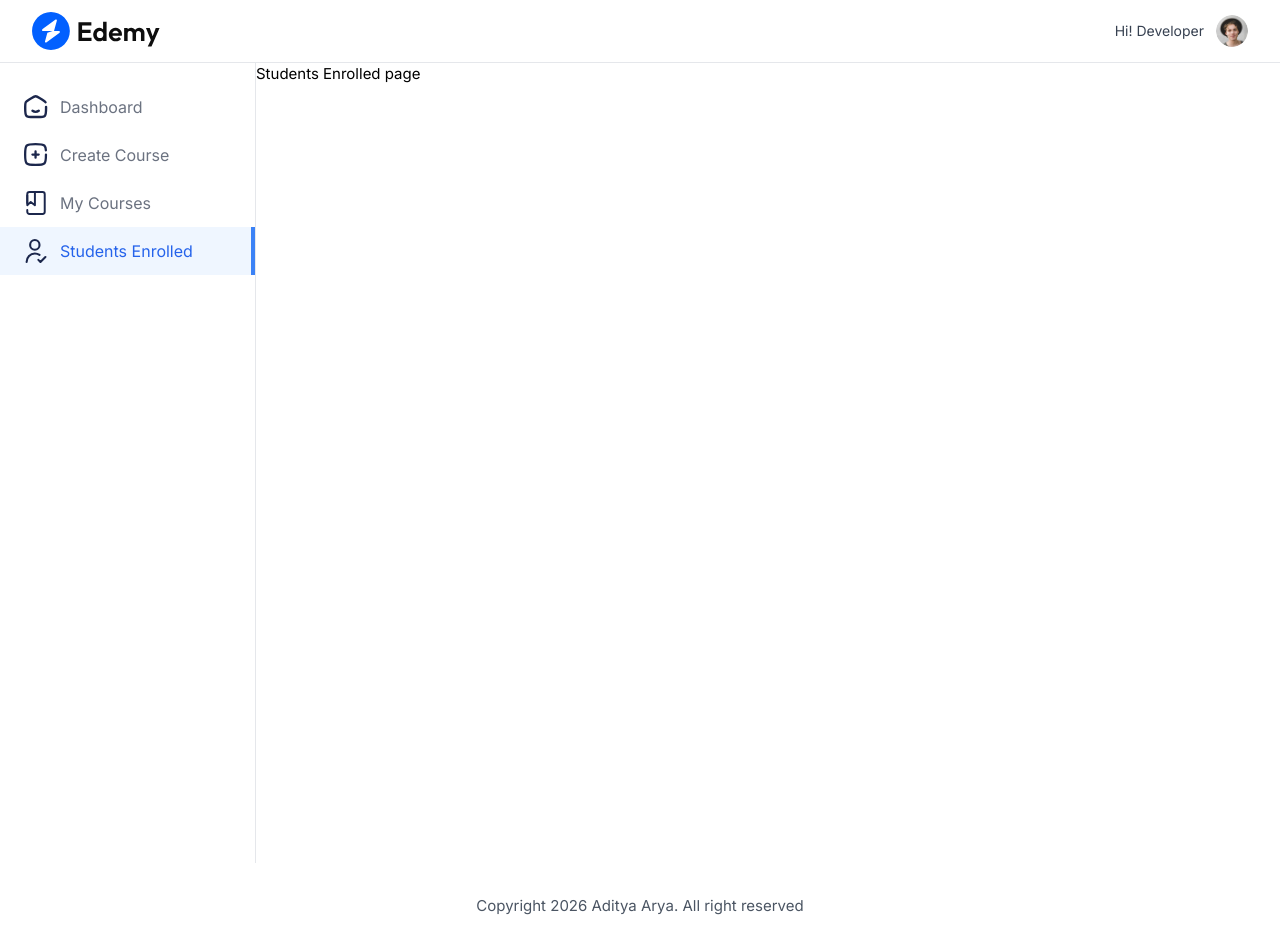
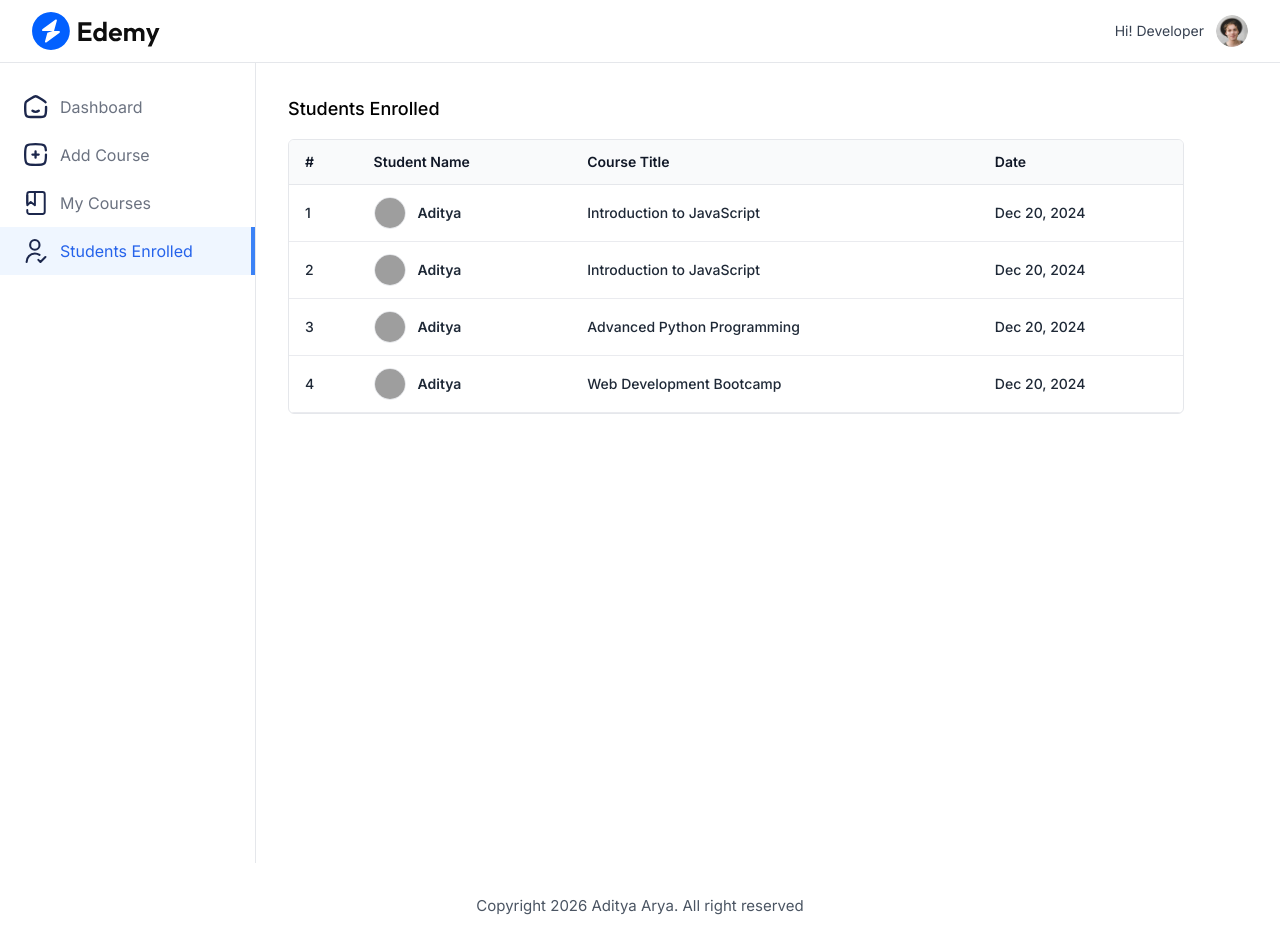
Before and after one commit to AdityaArya11/Lms-project, a React (Vite) app in the folder client/: page /educator/students-enrolled in a window 1280 px wide. Built offline with nearby package versions, Linux system fonts and the light colour scheme; no server answers; grey boxes are pictures that could not be loaded.

Commit message:
students-enrolled created

```diff
--- a/client/src/assets/assets.js
+++ b/client/src/assets/assets.js
@@ -175,7 +175,7 @@ export const dummyStudentEnrolled = [
     {
         "student": {
             "_id": "user_2qQlvXyr02B4Bq6hT0Gvaa5fT9V",
-            "name": "GreatStack",
+            "name": "Aditya",
             "imageUrl": "https://img.clerk.com/eyJ0eXBlIjoicHJveHkiLCJzcmMiOiJodHRwczovL2ltYWdlcy5jbGVyay5kZXYvb2F1dGhfZ29vZ2xlL2ltZ18ycVFsdmFMSkw3ckIxNHZMU2o4ZURWNEtmR2IifQ"
         },
         "courseTitle": "Introduction to JavaScript",
@@ -184,7 +184,7 @@ export const dummyStudentEnrolled = [
     {
         "student": {
             "_id": "user_2qQlvXyr02B4Bq6hT0Gvaa5fT9V",
-            "name": "GreatStack",
+            "name": "Aditya",
             "imageUrl": "https://img.clerk.com/eyJ0eXBlIjoicHJveHkiLCJzcmMiOiJodHRwczovL2ltYWdlcy5jbGVyay5kZXYvb2F1dGhfZ29vZ2xlL2ltZ18ycVFsdmFMSkw3ckIxNHZMU2o4ZURWNEtmR2IifQ"
         },
         "courseTitle": "Introduction to JavaScript",
@@ -193,7 +193,7 @@ export const dummyStudentEnrolled = [
     {
         "student": {
             "_id": "user_2qQlvXyr02B4Bq6hT0Gvaa5fT9V",
-            "name": "GreatStack",
+            "name": "Aditya",
             "imageUrl": "https://img.clerk.com/eyJ0eXBlIjoicHJveHkiLCJzcmMiOiJodHRwczovL2ltYWdlcy5jbGVyay5kZXYvb2F1dGhfZ29vZ2xlL2ltZ18ycVFsdmFMSkw3ckIxNHZMU2o4ZURWNEtmR2IifQ"
         },
         "courseTitle": "Advanced Python Programming",
@@ -202,7 +202,7 @@ export const dummyStudentEnrolled = [
     {
         "student": {
             "_id": "user_2qQlvXyr02B4Bq6hT0Gvaa5fT9V",
-            "name": "GreatStack",
+            "name": "Aditya",
             "imageUrl": "https://img.clerk.com/eyJ0eXBlIjoicHJveHkiLCJzcmMiOiJodHRwczovL2ltYWdlcy5jbGVyay5kZXYvb2F1dGhfZ29vZ2xlL2ltZ18ycVFsdmFMSkw3ckIxNHZMU2o4ZURWNEtmR2IifQ"
         },
         "courseTitle": "Web Development Bootcamp",
--- a/client/src/components/educator/Sidebar.jsx
+++ b/client/src/components/educator/Sidebar.jsx
@@ -8,7 +8,7 @@ const Sidebar = () => {
 
     const menuItems = [
         { name: 'Dashboard', path: '/educator', icon: assets.home_icon },
-        { name: 'Create Course', path: '/educator/add-course', icon: assets.add_icon },
+        { name: 'Add Course', path: '/educator/add-course', icon: assets.add_icon },
         { name: 'My Courses', path: '/educator/my-courses', icon: assets.my_course_icon },
         { name: 'Students Enrolled', path: '/educator/students-enrolled', icon: assets.person_tick_icon },
 
--- a/client/src/pages/educator/MyCourses.jsx
+++ b/client/src/pages/educator/MyCourses.jsx
@@ -1,9 +1,62 @@
-import React from 'react'
+import React, { useContext, useEffect, useState } from 'react'
+import { AppContext } from '../../context/AppContext'
+import Loading from '../../components/student/Loading'
 
 const MyCourses = () => {
-    return (
-        <div><h1>My Courses page</h1></div>
-    )
+
+    const { currency, allCourses } = useContext(AppContext)
+    const [courses, setCourses] = useState(null)
+
+    const fetchEducatorCourses = async () => {
+        setCourses(allCourses)
+    }
+
+    useEffect(() => {
+        fetchEducatorCourses()
+    }, [])
+
+    return courses ? (
+        <div className='h-screen flex flex-col justify-between p-4 md:p-8 pt-0'>
+            <div className='w-full'>
+                <h2 className='pb-4 text-lg font-medium'>
+                    My Courses
+                </h2>
+                <div className='flex flex-col items-center max-w-4xl w-full overflow-hidden rounded-md border border-gray-200 bg-white'>
+                    <table className='md:table-auto table-fixed w-full overflow-hidden text-left'>
+                        <thead className='text-gray-900 border-b border-gray-200 text-sm bg-gray-50'>
+                            <tr>
+                                <th className='px-4 py-3 font-semibold truncate'>All Courses</th>
+                                <th className='px-4 py-3 font-semibold truncate'>Earnings</th>
+                                <th className='px-4 py-3 font-semibold truncate'>Students</th>
+                                <th className='px-4 py-3 font-semibold truncate'>Published On</th>
+                            </tr>
+                        </thead>
+                        <tbody className='text-sm text-gray-500'>
+                            {courses.map((course) => (
+                                <tr key={course._id} className='border-b border-gray-200/80 hover:bg-gray-50/50 transition-colors'>
+                                    <td className='md:px-4 pl-2 md:pl-4 py-3 flex items-center space-x-3'>
+                                        <img src={course.courseThumbnail} alt='' className='w-16 sm:w-20 md:w-24 rounded' />
+                                        <div className='flex-1'>
+                                            <p className='font-medium text-gray-800 max-sm:text-xs'>{course.courseTitle}</p>
+                                        </div>
+                                    </td>
+                                    <td className='px-4 py-3 font-medium text-gray-800'>
+                                        {currency}{(course.coursePrice - (course.coursePrice * course.discount / 100)).toFixed(2)}
+                                    </td>
+                                    <td className='px-4 py-3 font-medium text-gray-800'>
+                                        {course.enrolledStudents.length}
+                                    </td>
+                                    <td className='px-4 py-3 font-medium text-gray-800'>
+                                        {new Date(course.createdAt).toLocaleDateString(undefined, { year: 'numeric', month: 'short', day: 'numeric' })}
+                                    </td>
+                                </tr>
+                            ))}
+                        </tbody>
+                    </table>
+                </div>
+            </div>
+        </div>
+    ) : <Loading />
 }
 
 export default MyCourses
--- a/client/src/pages/educator/StudentsEnrolled.jsx
+++ b/client/src/pages/educator/StudentsEnrolled.jsx
@@ -1,11 +1,58 @@
-
-import React from 'react'
+import React, { useContext, useEffect, useState } from 'react'
+import { AppContext } from '../../context/AppContext'
+import { dummyStudentEnrolled } from '../../assets/assets'
+import Loading from '../../components/student/Loading'
 
 const StudentsEnrolled = () => {
-    return (
-        <div><h1>
-            Students Enrolled page</h1></div>
-    )
+    const [enrolledStudents, setEnrolledStudents] = useState(null)
+    const { allCourses } = useContext(AppContext)
+
+    const fetchEnrolledStudentsData = async () => {
+        setEnrolledStudents(dummyStudentEnrolled)
+    }
+
+    useEffect(() => {
+        fetchEnrolledStudentsData()
+    }, [])
+
+    return enrolledStudents ? (
+        <div className='min-h-screen flex flex-col justify-between p-4 md:p-8 pt-0'>
+            <div className='w-full'>
+                <h2 className='pb-4 text-lg font-medium'>
+                    Students Enrolled
+                </h2>
+                <div className='flex flex-col items-center max-w-4xl w-full overflow-hidden rounded-md border border-gray-200 bg-white'>
+                    <table className='md:table-auto table-fixed w-full overflow-hidden text-left'>
+                        <thead className='text-gray-900 border-b border-gray-200 text-sm bg-gray-50'>
+                            <tr>
+                                <th className='px-4 py-3 font-semibold truncate'>#</th>
+                                <th className='px-4 py-3 font-semibold truncate'>Student Name</th>
+                                <th className='px-4 py-3 font-semibold truncate'>Course Title</th>
+                                <th className='px-4 py-3 font-semibold truncate'>Date</th>
+                            </tr>
+                        </thead>
+                        <tbody className='text-sm text-gray-500'>
+                            {enrolledStudents.map((item, index) => (
+                                <tr key={index} className='border-b border-gray-200/80 hover:bg-gray-50/50 transition-colors'>
+                                    <td className='px-4 py-3 font-medium text-gray-800'>{index + 1}</td>
+                                    <td className='md:px-4 pl-2 md:pl-4 py-3 flex items-center gap-3'>
+                                        <img src={item.student.imageUrl} alt="" className='w-8 h-8 rounded-full object-cover border border-gray-200' />
+                                        <span className='font-semibold text-gray-800'>{item.student.name}</span>
+                                    </td>
+                                    <td className='px-4 py-3 font-medium text-gray-800'>
+                                        {item.courseTitle}
+                                    </td>
+                                    <td className='px-4 py-3 font-medium text-gray-800'>
+                                        {new Date(item.purchaseDate).toLocaleDateString(undefined, { year: 'numeric', month: 'short', day: 'numeric' })}
+                                    </td>
+                                </tr>
+                            ))}
+                        </tbody>
+                    </table>
+                </div>
+            </div>
+        </div>
+    ) : <Loading />
 }
 
 export default StudentsEnrolled
```
